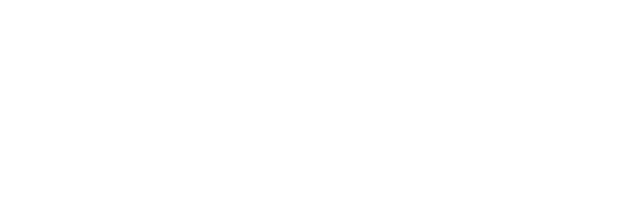
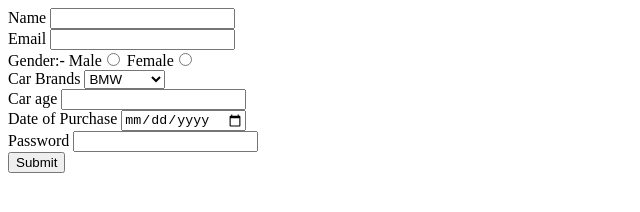
Before and after one commit to acciojob/car-insurance-form-ameynagulwar, a website: page main.html in a window 1280 px wide. Shown: the whole page, without its empty margins (0-640 px from the left). Drawn offline with Linux system fonts and the light colour scheme.

Commit message:
created a submission

```diff
--- a/main.html
+++ b/main.html
@@ -8,6 +8,42 @@
 
 <body>
 	<!-- the entire body must be written by student -->
+	<form method="post">
+		<div>
+			<label for="name">Name</label>
+			<input type="text" name="name" id="name" required>
+		</div>
+		<div>
+			<label for="email">Email</label>
+			<input type="email" name="email" id="email" required>
+		</div>
+		<div>
+			<label for="gender_m">Gender:-</label>
+			Male<input type="radio" name="gender" id="gender_m" required>
+			Female<input type="radio" name="gender" id="gender_f" required>
+		</div>
+		<div>
+			<label for="cars">Car Brands</label>
+			<select id="cars">
+				<option value="BMW">BMW</option>
+				<option value="Audi">Audi</option>
+				<option value="Mercedez">Mercedez</option>
+			</select>
+		</div>
+		<div>
+			<label for="carage">Car age</label>
+			<input type="number" name="Car age" id="carage" required>
+		</div>
+		<div>
+			<label for="dop">Date of Purchase</label>
+			<input type="date" name="Car age" id="dop" required>
+		</div
+			<div>
+			<label for="password">Password</label>
+			<input type="password" name="password" id="password" required><br>
+		</div>
+		<button type="submit" value="Submit">Submit</button>
+	</form>
     <script type="text/javascript" src="./script.js">
 </script>
 
```
